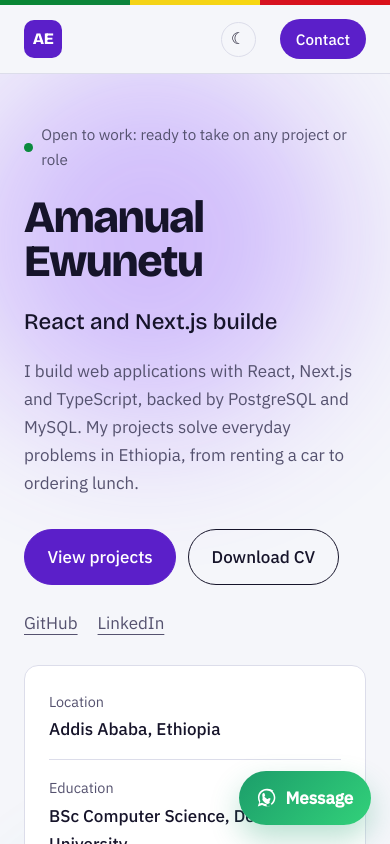
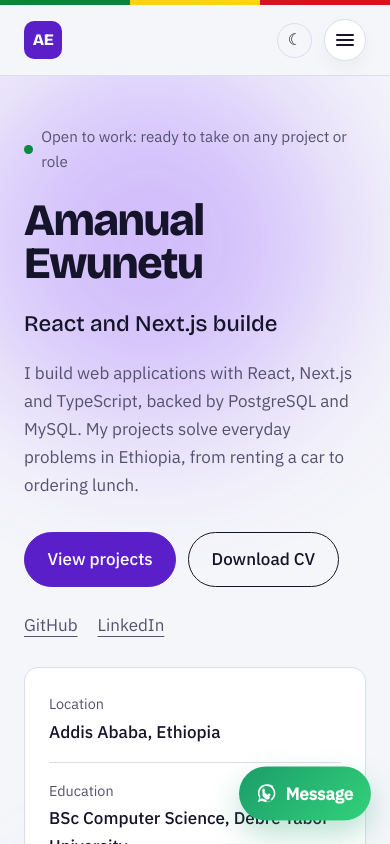
Before and after one commit to Amanual-ew/portfolio-by-react, a React (Vite) app: page / in a window 390 px wide. Shown: the top 844 px of the page. Built offline with nearby package versions, Linux system fonts and the light colour scheme.

Commit message:
Fix: responsive mobile header menu

```diff
--- a/src/components/Nav.jsx
+++ b/src/components/Nav.jsx
@@ -13,6 +13,8 @@ function ThemeToggle() {
 const LINKS = [['work', 'Projects'], ['skills', 'Skills'], ['about', 'About']]
 
 export default function Nav({ active }) {
+  const [menuOpen, setMenuOpen] = useState(false)
+
   return (
     <header className="top">
       <div className="wrap">
@@ -29,12 +31,27 @@ export default function Nav({ active }) {
           <span className="logo" aria-hidden="true">AE</span>
           <strong>Amanual Ewunetu</strong>
         </a>
-        <nav aria-label="Main">
+
+        <div className="header-actions">
+          <ThemeToggle />
+          <button
+            type="button"
+            className={`menu-toggle ${menuOpen ? 'open' : ''}`}
+            aria-label="Toggle navigation menu"
+            aria-expanded={menuOpen}
+            onClick={() => setMenuOpen((open) => !open)}
+          >
+            <span />
+            <span />
+            <span />
+          </button>
+        </div>
+
+        <nav className={`main-nav ${menuOpen ? 'open' : ''}`} aria-label="Main" aria-expanded={menuOpen}>
           {LINKS.map(([id, t]) => (
-            <a key={id} href={`#${id}`} className={active === id ? 'act' : ''}>{t}</a>
+            <a key={id} href={`#${id}`} className={active === id ? 'act' : ''} onClick={() => setMenuOpen(false)}>{t}</a>
           ))}
-          <ThemeToggle />
-          <a className="cta" href="#contact">Contact</a>
+          <a className="cta" href="#contact" onClick={() => setMenuOpen(false)}>Contact</a>
         </nav>
       </div>
     </header>
--- a/src/index.css
+++ b/src/index.css
@@ -23,11 +23,22 @@ a{color:inherit}
 header.top{position:sticky;top:env(safe-area-inset-top,0px);z-index:20;background:var(--bg);border-bottom:1px solid var(--line)}
 header.top .wrap{display:flex;justify-content:space-between;align-items:center;gap:1rem;padding-top:.9rem;padding-bottom:.9rem}
 header.top strong{font-family:var(--display);font-weight:700;font-size:1.1rem}
+.header-actions{display:flex;align-items:center;gap:.75rem}
 nav{display:flex;align-items:center;gap:1.5rem;font-size:.95rem}
 nav a{text-decoration:none;color:var(--muted)}
 nav a:hover{color:var(--ink)}
 nav .cta{color:var(--on-accent);background:var(--accent);padding:.45rem 1rem;border-radius:999px;font-weight:500}
 nav .cta:hover{color:var(--on-accent);opacity:.9}
+.menu-toggle{display:none;align-items:center;justify-content:center;flex-direction:column;gap:4px;width:2.6rem;height:2.6rem;border:1px solid var(--line);border-radius:50%;background:var(--surface);cursor:pointer;padding:0;box-shadow:0 8px 18px rgba(17,16,30,.04);transition:transform .2s ease,border-color .2s ease,box-shadow .2s ease;position:relative}
+.menu-toggle:hover{transform:translateY(-1px);border-color:var(--accent);box-shadow:0 12px 24px rgba(17,16,30,.07)}
+.menu-toggle span{display:block;width:1.1rem;height:2px;background:var(--ink);border-radius:999px;transition:transform .25s ease,opacity .25s ease,top .25s ease;position:absolute}
+.menu-toggle span:nth-child(1){top:calc(50% - 6px)}
+.menu-toggle span:nth-child(2){top:calc(50% - 1px)}
+.menu-toggle span:nth-child(3){top:calc(50% + 4px)}
+.menu-toggle.open span:nth-child(1){transform:rotate(45deg);top:calc(50% - 1px)}
+.menu-toggle.open span:nth-child(2){opacity:0}
+.menu-toggle.open span:nth-child(3){transform:rotate(-45deg);top:calc(50% - 1px)}
+.main-nav{display:flex;align-items:center;gap:1.5rem}
 .hero{display:grid;grid-template-columns:minmax(0,1.5fr) minmax(0,1fr);gap:3rem;align-items:center;padding:4.5rem 0}
 .status{display:inline-flex;align-items:center;gap:.5rem;font-size:.95rem;color:var(--muted);margin:0 0 1.5rem}
 .status::before{content:"";width:.6rem;height:.6rem;border-radius:50%;background:var(--ok)}
@@ -120,7 +131,7 @@ h2{font-family:var(--display);font-weight:700;font-size:clamp(1.8rem,4vw,2.5rem)
 .footer-nav a:hover{color:var(--ink)}
 .footer-meta{display:flex;align-items:center;gap:.8rem;flex-wrap:wrap}
 .chat-widget{position:fixed;right:1.2rem;bottom:1.2rem;z-index:50;display:flex;flex-direction:column;align-items:flex-end;gap:.75rem}
-.chat-toggle{display:inline-flex;align-items:center;gap:.6rem;border:none;border-radius:999px;background:linear-gradient(135deg, #1c9d6a, #32d17a);color:#fff;padding:.8rem 1.1rem;font:inherit;font-weight:700;cursor:pointer;box-shadow:0 14px 30px rgba(26,157,106,.3);transition:transform .2s ease, box-shadow .2s ease, filter .2s ease}
+.chat-toggle{display:inline-flex;align-items:center;gap:.6rem;border:none;border-radius:999px;background:linear-gradient(135deg, #1c9d6a, #32d17a);color:#fff;padding:.8rem 1.1rem;font:inherit;font-weight:700;cursor:pointer;box-shadow:0 14px 30px rgba(26,157,106,.3);transition:transform .2s ease, box-shadow .2s ease, filter .2s ease;animation:floatUpDown 3s ease-in-out infinite}
 .chat-toggle:hover{transform:translateY(-2px) scale(1.02);box-shadow:0 18px 30px rgba(26,157,106,.4);filter:brightness(1.04)}
 .chat-icon{display:inline-grid;place-items:center;width:1.2rem;height:1.2rem}
 .chat-icon svg{display:block;width:100%;height:100%}
@@ -134,15 +145,25 @@ h2{font-family:var(--display);font-weight:700;font-size:clamp(1.8rem,4vw,2.5rem)
 .chat-form button{border:none;border-radius:999px;background:linear-gradient(135deg, #7c46ff, #b39bff);color:#fff;padding:.75rem 1rem;font:inherit;font-weight:700;cursor:pointer;transition:transform .2s ease, filter .2s ease}
 .chat-form button:hover{transform:translateY(-1px);filter:brightness(1.04)}
 @keyframes chatIn{from{opacity:0;transform:translateY(10px) scale(.98)}to{opacity:1;transform:none}}
+@keyframes floatUpDown{0%,100%{transform:translateY(0)}50%{transform:translateY(-8px)}}
 @media (max-width:48rem){
   .hero,.proj,.about{grid-template-columns:1fr;gap:1.75rem}
   .proj.flip .shot{order:0}
   .hero{padding:3rem 0}
-  nav a:not(.cta){display:none}
+  header.top .wrap{flex-wrap:wrap;row-gap:.75rem;align-items:center}
+  .header-actions{margin-left:auto}
+  .menu-toggle{display:flex}
+  .main-nav{display:none;width:100%;flex-direction:column;align-items:stretch;padding-top:.75rem;border-top:1px solid var(--line);gap:.8rem;animation:navSlide .2s ease both}
+  .main-nav.open{display:flex}
+  .main-nav a,.main-nav .cta{width:100%;justify-content:center;padding-block:.7rem}
+  .main-nav a{padding-inline:.8rem;border-radius:10px;background:rgba(91,31,201,.03)}
+  .main-nav .cta{display:inline-flex;align-items:center;justify-content:center}
+  .main-nav .act{background:rgba(91,31,201,.08)}
   .site-footer__inner{align-items:flex-start;flex-direction:column}
   .contact-actions{flex-direction:column;align-items:stretch}
   .contact-actions .btn{width:100%}
 }
+@keyframes navSlide{from{opacity:0;transform:translateY(-8px)}to{opacity:1;transform:none}}
 @media (prefers-reduced-motion:reduce){
   .hero h1{animation:none}
   html{scroll-behavior:auto}
@@ -164,7 +185,7 @@ h2{font-family:var(--display);font-weight:700;font-size:clamp(1.8rem,4vw,2.5rem)
 .rv{opacity:0;transform:translateY(30px);transition:opacity .7s ease var(--d,0ms),transform .8s cubic-bezier(.2,.7,.2,1) var(--d,0ms)}
 .rv.in{opacity:1;transform:none}
 nav a.act:not(.cta){color:var(--ink);text-decoration:underline;text-decoration-color:var(--accent);text-decoration-thickness:2px;text-underline-offset:8px}
-.tog{background:none;border:1.5px solid var(--line);color:var(--ink);width:2.2rem;height:2.2rem;border-radius:50%;cursor:pointer;font-size:1rem;line-height:1}
+.tog{display:inline-flex;align-items:center;justify-content:center;background:none;border:1.5px solid var(--line);color:var(--ink);width:2.2rem;height:2.2rem;border-radius:50%;cursor:pointer;font-size:1rem;line-height:1}
 .tog:hover{border-color:var(--accent)}
 .marq{overflow:hidden;border-block:1px solid var(--line);padding:1rem 0;margin-bottom:1rem;-webkit-mask-image:linear-gradient(90deg,transparent,#000 8%,#000 92%,transparent);mask-image:linear-gradient(90deg,transparent,#000 8%,#000 92%,transparent)}
 .marq div{display:flex;gap:2.5rem;width:max-content;animation:scroll 30s linear infinite}
```
